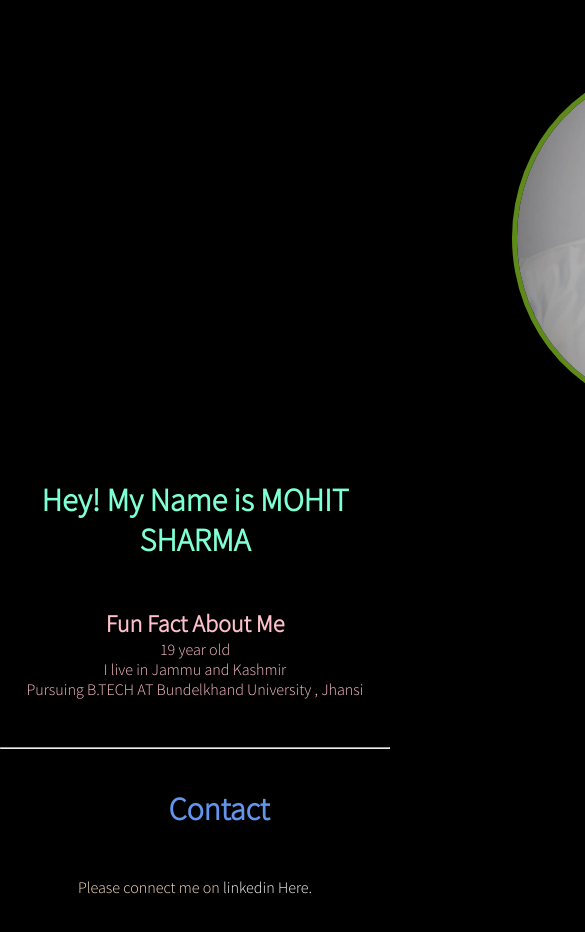
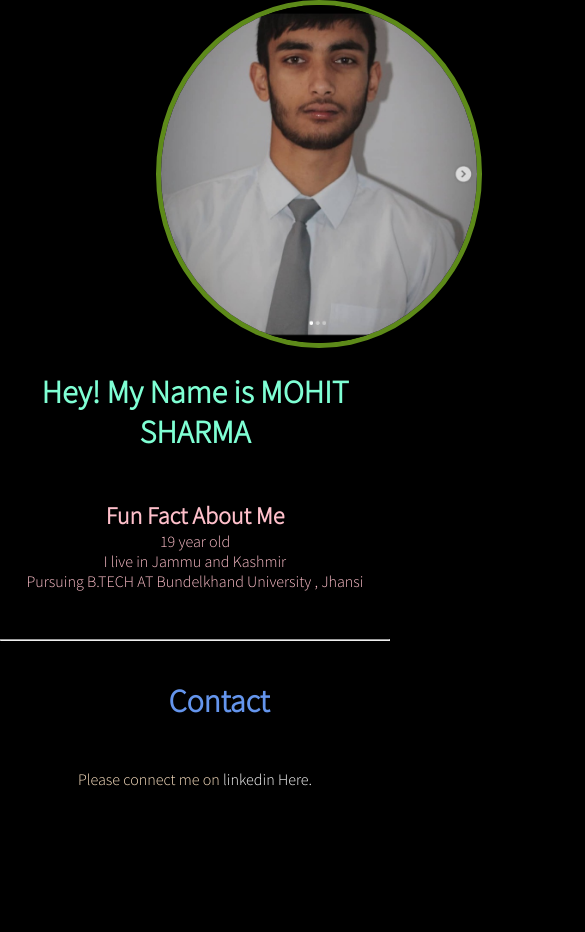
Before and after one commit to mohitsharma614/My_Details.github.io, a plain HTML site: page index.html in a window 390 px wide. Shown: the top 932 px of the page, 585 px wide, since content can reach past the window. After the commit the page ends 857 px from the top, so only its background shows below. Drawn offline with Linux system fonts and the light colour scheme.

Commit message:
Responsive Design

```diff
--- a/index.css
+++ b/index.css
@@ -4,6 +4,13 @@
     margin: 0;
     padding: 0;
     font-family: 'Source Sans Pro', sans-serif;
+}
+.dp{
+    width: 100%;
+}
+.child{
+    width: 20%;
+    margin: 0 auto;
 }
 Body{
     background-color: black;
@@ -12,7 +19,7 @@ Body{
     border-radius: 50%;
     height: 40vh;
     border: 5px solid rgba(172, 255, 47, 0.542);
-    margin: 4rem 32rem;
+    /* margin: 4rem 32rem; */
 }
 .name{
     /* color: rgba(172, 255, 47, 0.428); */
--- a/index.html
+++ b/index.html
@@ -5,10 +5,19 @@
     <meta http-equiv="X-UA-Compatible" content="IE=edge">
     <meta name="viewport" content="width=device-width, initial-scale=1.0">
     <title>Introdice Myself</title>
+    <!-- <link rel="stylesheet" href="index.css"> -->
     <link rel="stylesheet" href="/My_Details.github.io/index.css">
 </head>
 <body>
-  <img id = "dp" src="/My_Details.github.io/dp.jpeg" alt="MOHIT" >
+    <div class="dp">
+        <div class="child">
+            <img id = "dp" src="/My_Details.github.io/dp.jpeg" alt="MOHIT" >
+            <!-- <img src="/dp.jpeg" id="dp" alt=""> -->
+        </div>
+
+
+    </div>
+
   <br>
   <div class="name">
     <h1>Hey! My Name is MOHIT SHARMA</h1>
```
